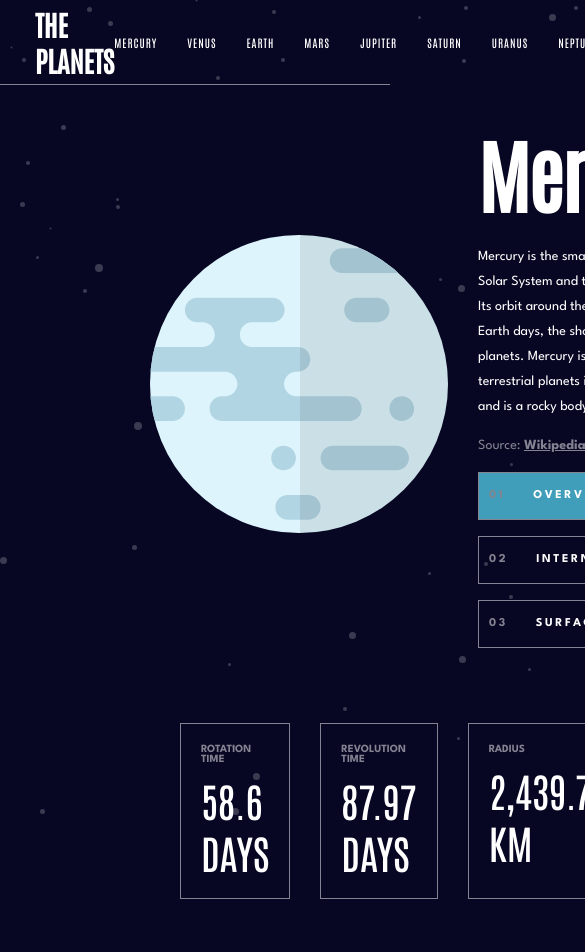
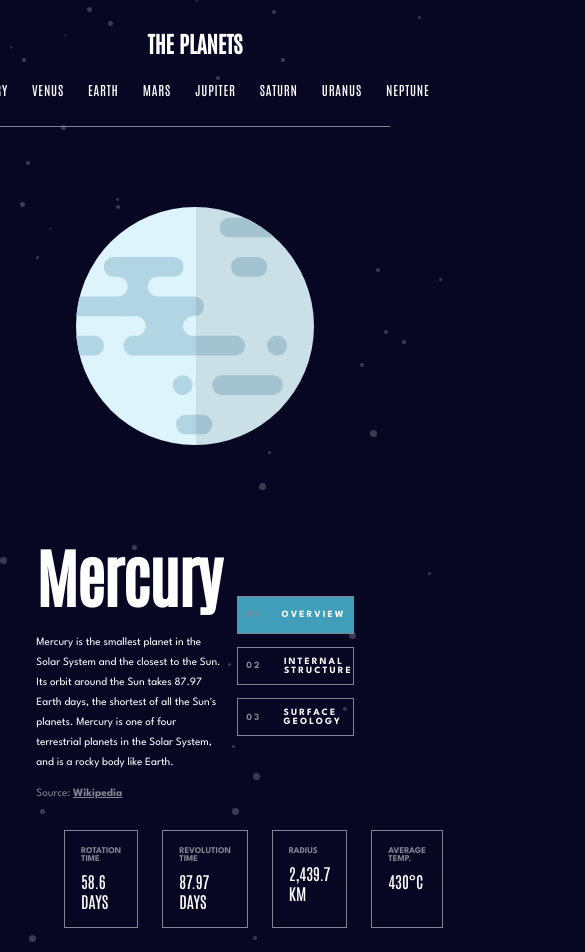
Before and after one commit to rmsliap/planets-fact-site, a plain HTML site: page src/index.html in a window 390 px wide. Shown: the top 952 px of the page, 585 px wide, since content can reach past the window. Before the commit the page ends 929 px from the top, so only its background shows below. Drawn offline with Linux system fonts and the light colour scheme.

Commit message:
Add tablet view

```diff
--- /dev/null
+++ b/src/css/media.css
@@ -0,0 +1,30 @@
+@media (max-width: 900px) {
+  :root {
+    font-size: 50%;
+  }
+
+  .nav {
+    flex-direction: column;
+    gap: 3rem;
+    height: 16rem;
+  }
+
+  .hero {
+    display: flex;
+    flex-direction: column;
+    padding: 0 5rem;
+  }
+
+  .img-container {
+    padding: 10rem;
+  }
+
+  .planet-info {
+    flex-direction: row;
+    align-items: center;
+  }
+
+  .box-value {
+    font-size: 2rem;
+  }
+}
--- a/src/css/style.css
+++ b/src/css/style.css
@@ -39,7 +39,6 @@ ul {
   list-style: none;
 }
 
-/* NAV */
 .nav {
   height: 8.5rem;
   display: flex;
@@ -55,17 +54,16 @@ ul {
 }
 
 .nav-list {
-  font-size: 1.1rem;
   letter-spacing: 0.1rem;
   display: flex;
   gap: 3rem;
 }
 
 .nav-list li {
+  font-size: 1.6rem;
   cursor: pointer;
 }
 
-/* HERO */
 .hero {
   display: grid;
   grid-template-columns: 2fr 1fr;
@@ -95,13 +93,13 @@ ul {
   display: none;
 }
 
-.planet-info {
+.planet-info,
+.planet-text {
   display: flex;
   flex-direction: column;
   align-items: flex-start;
   justify-content: center;
   gap: 2rem;
-  padding: 2rem;
 }
 
 .planet-title {
--- a/src/index.html
+++ b/src/index.html
@@ -12,6 +12,7 @@
       rel="stylesheet"
     />
     <link rel="stylesheet" href="css/style.css" />
+    <link rel="stylesheet" href="css/media.css" />
     <script src="./js/script.js" type="module" defer></script>
   </head>
   <body>
@@ -38,12 +39,14 @@
         />
       </div>
       <div class="planet-info">
+        <div class="planet-text">
           <h2 class="planet-title">Mercury</h2>
           <span class="planet-desc">
-          Mercury is the smallest planet in the Solar System and the closest to
-          the Sun. Its orbit around the Sun takes 87.97 Earth days, the shortest
-          of all the Sun's planets. Mercury is one of four terrestrial planets
-          in the Solar System, and is a rocky body like Earth.
+            Mercury is the smallest planet in the Solar System and the closest
+            to the Sun. Its orbit around the Sun takes 87.97 Earth days, the
+            shortest of all the Sun's planets. Mercury is one of four
+            terrestrial planets in the Solar System, and is a rocky body like
+            Earth.
           </span>
           <span class="planet-source"
             >Source:
@@ -51,6 +54,7 @@
               >Wikipedia</a
             ></span
           >
+        </div>
         <div class="tabs">
           <div class="tab overview active">
             <span class="tab-num">01</span> Overview
```
Lines whose indentation alone changed are shown as unchanged.
